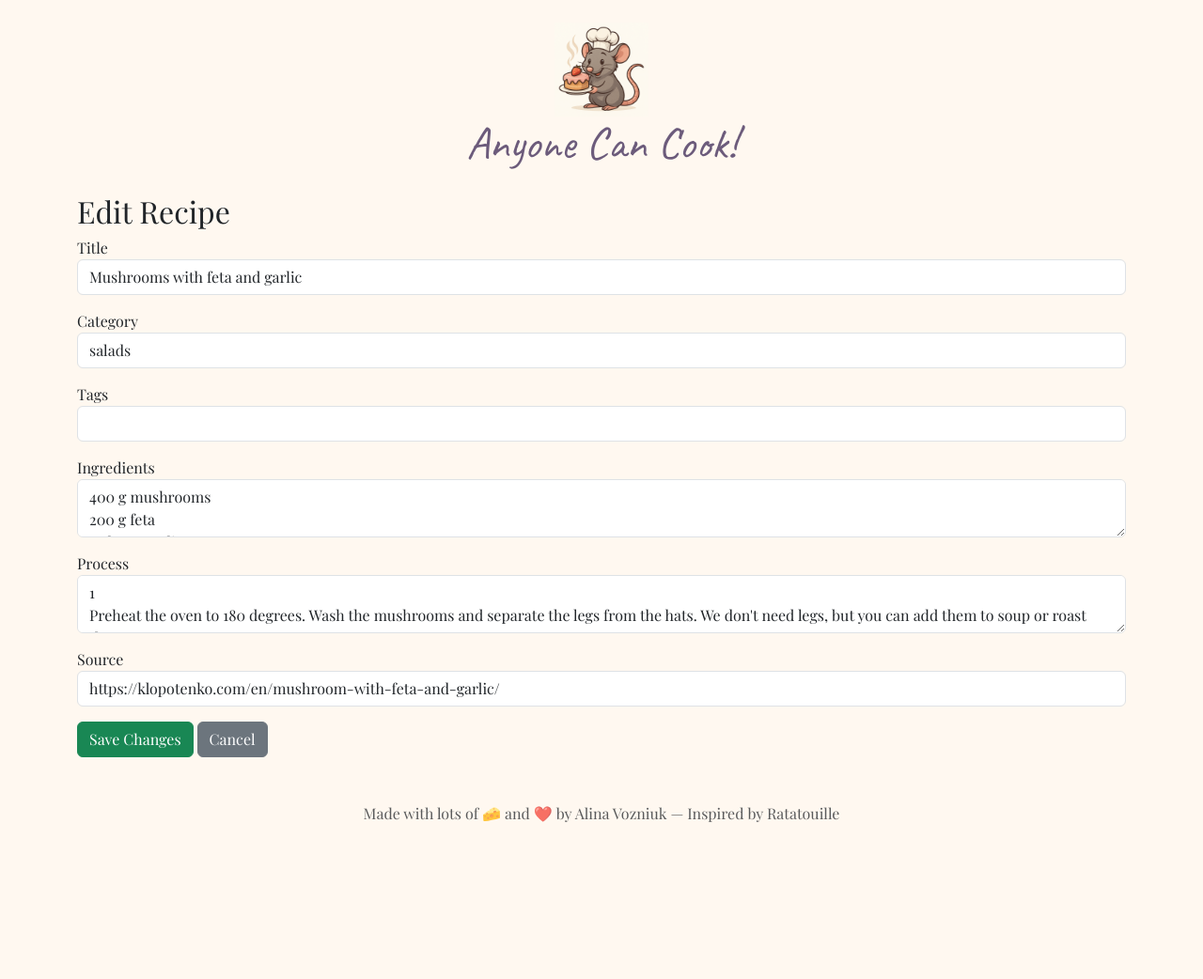
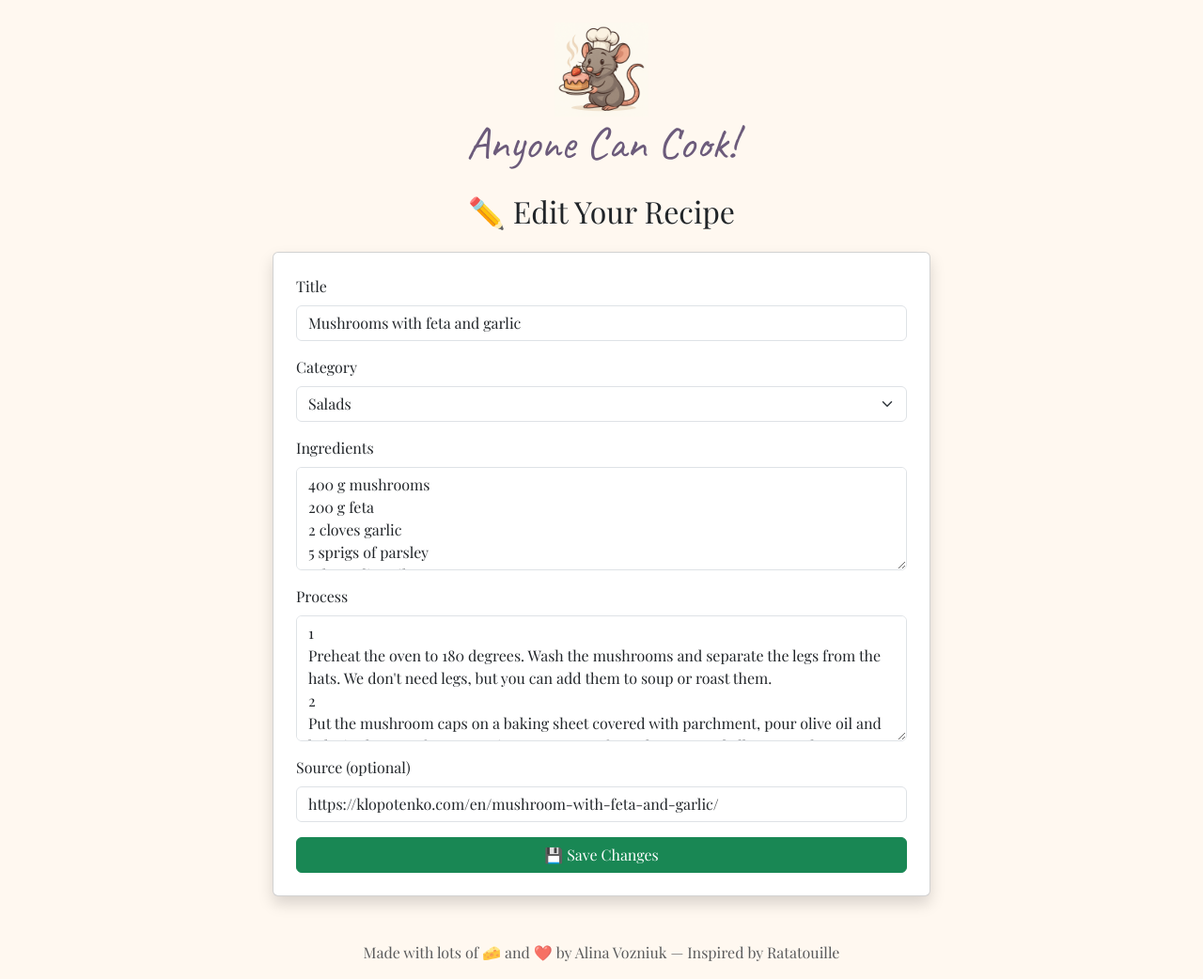
Before and after one commit to AlinaValebna/recipes-app, a Flask app: page /edit/1 in a window 1280 px wide. Shown: the part 56-1098 px from the top of the page at 94% size. Before the commit the page ends 931 px from the top, so only its background shows below. Run offline with Flask 3, Linux system fonts and the light colour scheme; a user stored in the database is signed in; data comes from the database, SQL or seed files in the repository; both versions use the stored data as it was after the commit.

Commit message:
worked on css

```diff
--- a/templates/base.html
+++ b/templates/base.html
@@ -18,7 +18,44 @@
         .navbar-brand {
             font-weight: bold;
         }
-    </style>
+
+        .card-img-top {
+            transition: transform 0.4s ease;
+            border-top-left-radius: 1rem;
+            border-top-right-radius: 1rem;
+  }
+         .card:hover .card-img-top {
+        transform: scale(1.05);
+  }
+  .card {
+    overflow: hidden;
+    animation: fadeIn 0.6s ease-in;
+  }
+
+  @keyframes fadeIn {
+    from { opacity: 0; transform: translateY(10px); }
+    to { opacity: 1; transform: translateY(0); }
+  }
+
+  .card-title a {
+    transition: color 0.3s ease, text-shadow 0.3s ease;
+  }
+
+  .card-title a:hover {
+    color: #c94f7c;
+    text-shadow: 0 0 8px rgba(201, 79, 124, 0.4);
+  }
+  .recipe-image-detail {
+    max-height: 400px;
+    border-radius: 1rem;
+    transition: none !important;
+  }
+
+  .card:hover .recipe-image-detail {
+    transform: none !important;
+  }
+</style>
+
 </head>
 <body>
     <nav class="navbar navbar-expand-lg navbar-dark bg-dark px-4">
--- a/templates/edit_recipe.html
+++ b/templates/edit_recipe.html
@@ -1,33 +1,44 @@
 {% extends 'base.html' %}
+
 {% block title %}Edit Recipe{% endblock %}
+
 {% block content %}
-<h2>Edit Recipe</h2>
-<form method="POST">
+<h2 class="mb-4 text-center">✏️ Edit Your Recipe</h2>
+
+<form method="POST" enctype="multipart/form-data" class="card shadow p-4 mx-auto" style="max-width: 700px;">
   <div class="mb-3">
-    <label>Title</label>
-    <input class="form-control" type="text" name="title" value="{{ recipe.title }}" required>
+    <label for="title" class="form-label">Title</label>
+    <input class="form-control" type="text" name="title" id="title" value="{{ recipe.title }}" required>
   </div>
+
   <div class="mb-3">
-    <label>Category</label>
-    <input class="form-control" type="text" name="category" value="{{ recipe.category }}" required>
+    <label for="category" class="form-label">Category</label>
+    <select name="category" class="form-select" id="category" required>
+      <option value="breakfast" {% if recipe.category == 'breakfast' %}selected{% endif %}>Breakfast</option>
+      <option value="appetizers" {% if recipe.category == 'appetizers' %}selected{% endif %}>Appetizers</option>
+      <option value="salads" {% if recipe.category == 'salads' %}selected{% endif %}>Salads</option>
+      <option value="soup" {% if recipe.category == 'soup' %}selected{% endif %}>Soup</option>
+      <option value="meat" {% if recipe.category == 'meat' %}selected{% endif %}>Meat</option>
+      <option value="fish" {% if recipe.category == 'fish' %}selected{% endif %}>Fish</option>
+      <option value="dessert" {% if recipe.category == 'dessert' %}selected{% endif %}>Dessert</option>
+    </select>
   </div>
+
   <div class="mb-3">
-    <label>Tags</label>
-    <input class="form-control" type="text" name="tags" value="{{ recipe.tags }}">
+    <label for="ingredients" class="form-label">Ingredients</label>
+    <textarea class="form-control" name="ingredients" id="ingredients" rows="4" required>{{ recipe.ingredients }}</textarea>
   </div>
+
   <div class="mb-3">
-    <label>Ingredients</label>
-    <textarea class="form-control" name="ingredients">{{ recipe.ingredients }}</textarea>
+    <label for="process" class="form-label">Process</label>
+    <textarea class="form-control" name="process" id="process" rows="5" required>{{ recipe.process }}</textarea>
   </div>
+
   <div class="mb-3">
-    <label>Process</label>
-    <textarea class="form-control" name="process">{{ recipe.process }}</textarea>
+    <label for="source" class="form-label">Source (optional)</label>
+    <input class="form-control" type="text" name="source" id="source" value="{{ recipe.source }}">
   </div>
-  <div class="mb-3">
-    <label>Source</label>
-    <input class="form-control" type="text" name="source" value="{{ recipe.source }}">
-  </div>
-  <button class="btn btn-success">Save Changes</button>
-  <a href="{{ url_for('recipe_detail', recipe_id=recipe.id) }}" class="btn btn-secondary">Cancel</a>
+
+  <button type="submit" class="btn btn-success w-100">💾 Save Changes</button>
 </form>
 {% endblock %}
--- a/templates/index.html
+++ b/templates/index.html
@@ -30,7 +30,7 @@
   </div>
 
   <!-- Recipes Grid -->
-  <div class="col-md-9">
+  <div class="col-md-9" style="margin-top:40px;">
     <div class="row">
       {% for recipe in recipes %}
       <div class="col-md-6 col-lg-4 mb-4">
--- a/templates/recipe_detail.html
+++ b/templates/recipe_detail.html
@@ -5,7 +5,9 @@
 {% block content %}
 <div class="card shadow-sm mb-4">
   {% if recipe.image %}
-  <img src="{{ url_for('static', filename='uploads/' + recipe.image) }}" class="card-img-top" style="max-height: 400px; object-fit: cover;">
+  <img src="{{ url_for('static', filename='uploads/' + recipe.image) }}"
+       class="img-fluid rounded mb-3 recipe-image-detail"
+       alt="{{ recipe.title }}">
   {% endif %}
   <div class="card-body">
     <h2 class="card-title">{{ recipe.title }}</h2>
@@ -23,6 +25,8 @@
     <p><strong>Source:</strong> <a href="{{ recipe.source }}" target="_blank">{{ recipe.source }}</a></p>
     {% endif %}
 
+
+
     <hr>
     <h6>Vote:</h6>
     <div class="mb-3">
```
Also changed, not shown: templates/login.html (+18 -11 lines), templates/my_recipes.html (+28 -10 lines), templates/register.html (+18 -11 lines), instance/recipes.db, static/uploads/Spicy-Grilled-Shrimp-Salad-1-768x1152.jpg (added).
